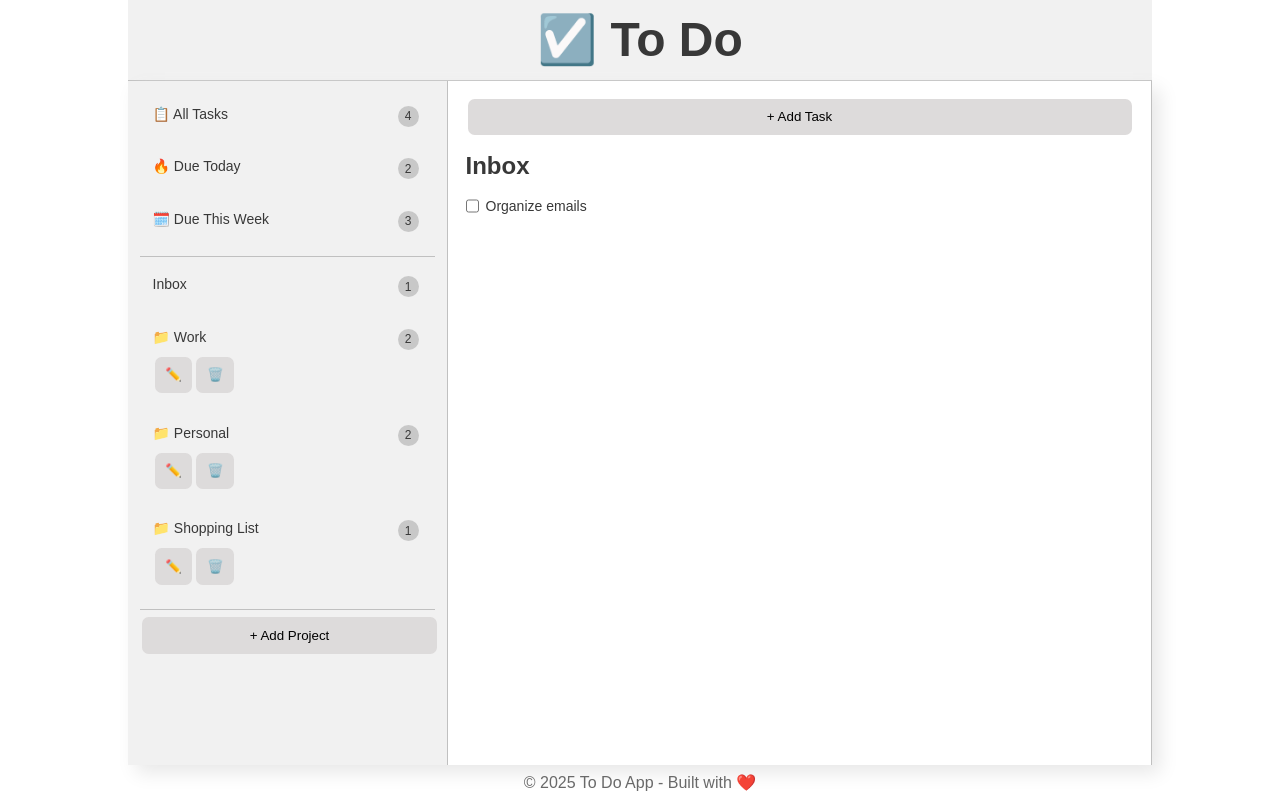
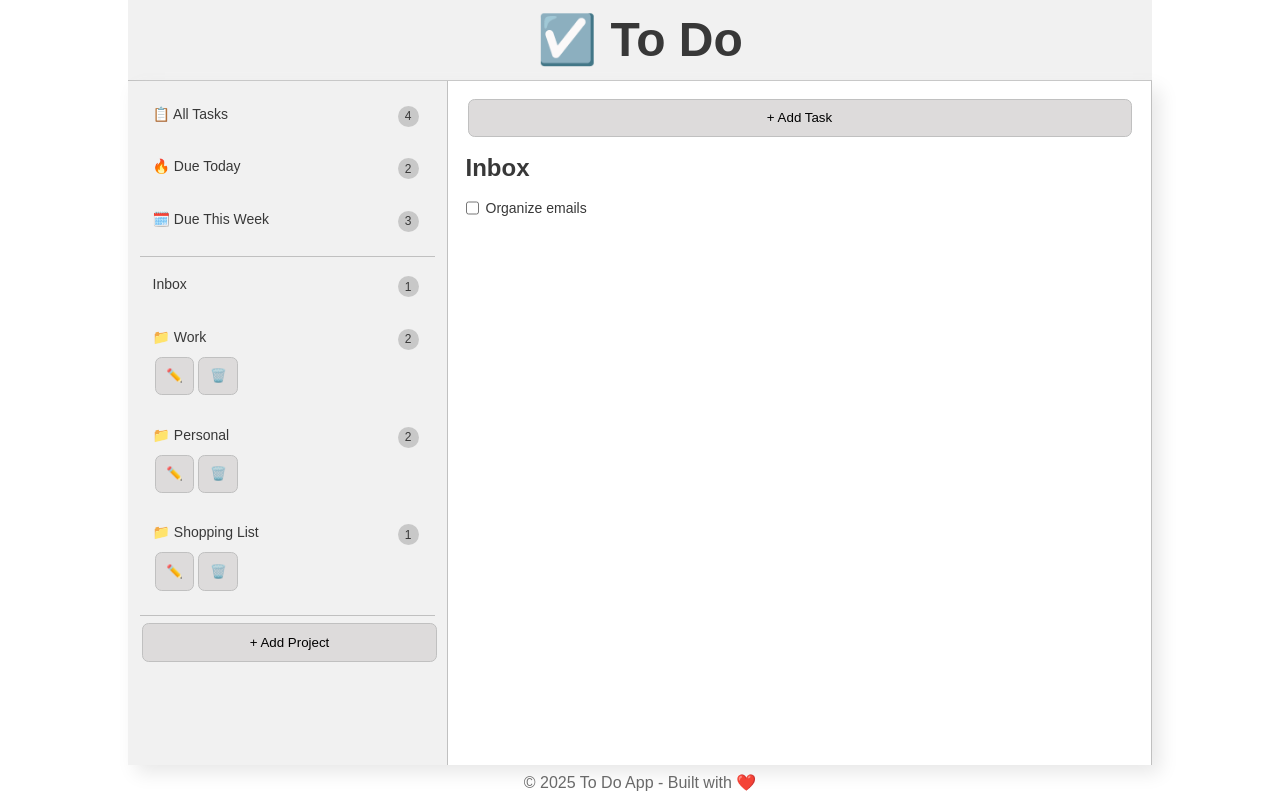
Before and after one commit to estellel-github/todo-app-webpack, a website built with webpack: page src/template.html in a window 1280 px wide. Built offline with nearby package versions, Linux system fonts and the light colour scheme.

Commit message:
Adjust button border

```diff
--- a/src/styles/styles.css
+++ b/src/styles/styles.css
@@ -253,7 +253,7 @@ footer {
 /* Buttons */
 button {
     background: var(--button-bg-color);
-    border: none;
+    border: 1px solid var(--border-color);
     border-radius: var(--border-radius);
     cursor: pointer;
     margin: 0 2px;
```
